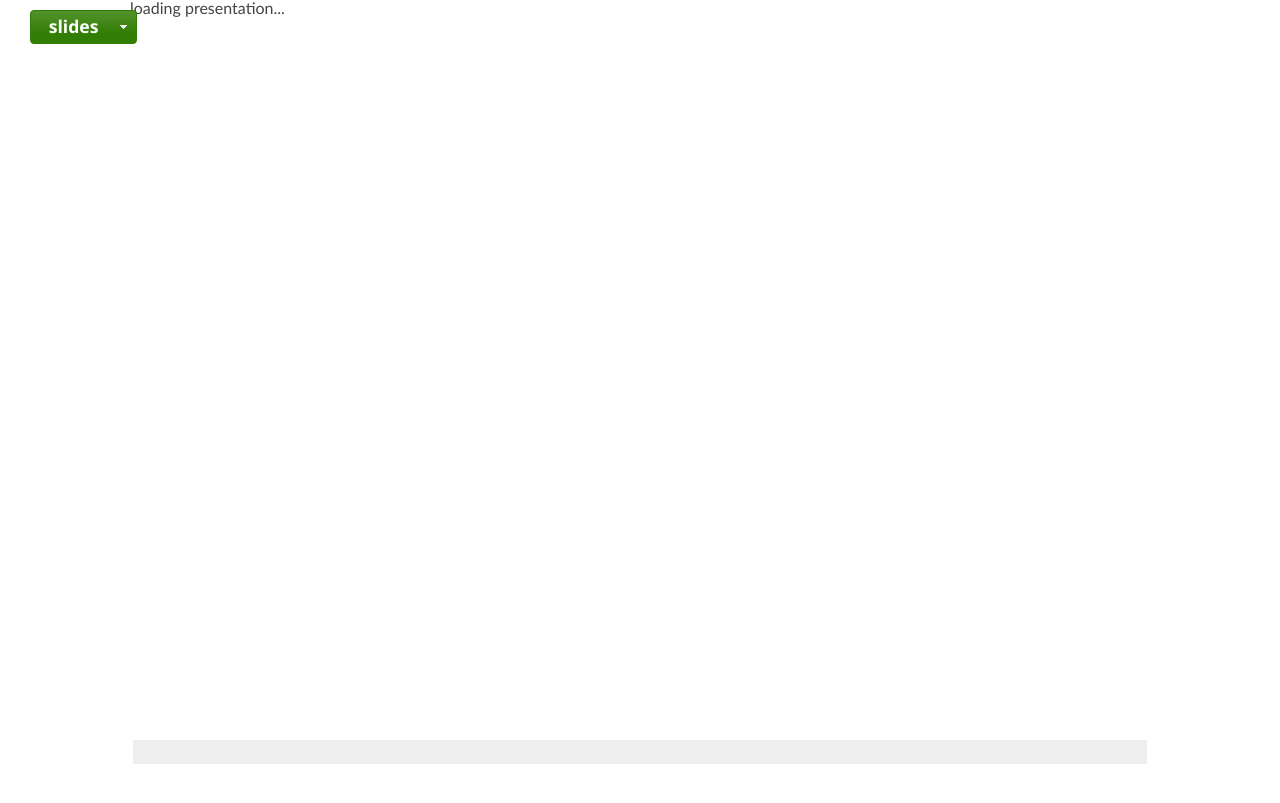
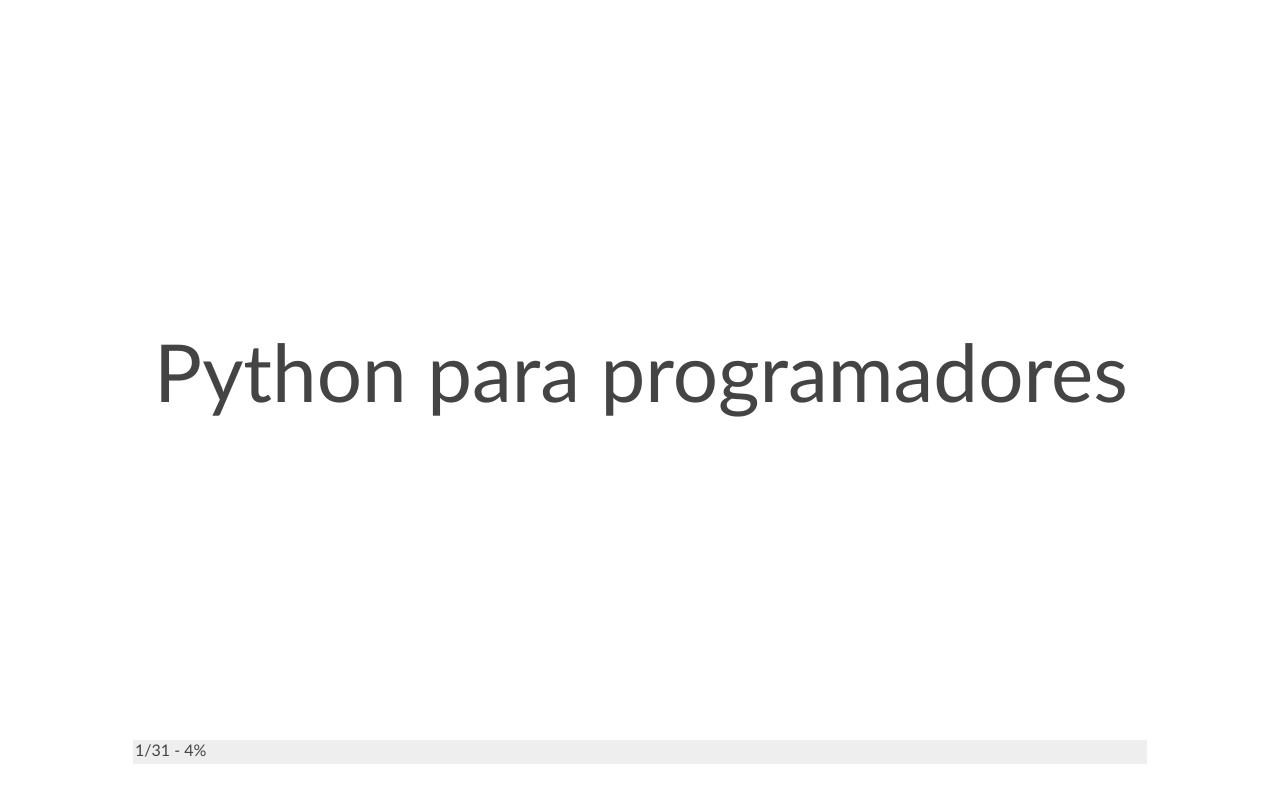
Before and after one commit to desarrollo-web/desarrollo-web.github.com, a Jekyll site: the page presentaciones/_posts/2011-04-05-intro-python.html, which Jekyll copies as it is, in a window 1280 px wide. Shown: the top 803 px of the page. Built offline with Jekyll 4.4.1, drawn with Linux system fonts in a browser that asks for light colours; some of the changed lines change nothing that is shown.

Commit message:
changed js path, again

```diff
--- a/presentaciones/_posts/2011-04-05-intro-python.html
+++ b/presentaciones/_posts/2011-04-05-intro-python.html
@@ -11,19 +11,19 @@
   <link rel="stylesheet" href="/css/syntax.css" type="text/css"/>
   <link rel="stylesheet" href="/css/showoff.css" type="text/css"/>
 
-  <script type="text/javascript" src="/js/jquery-1.4.2.min./js"></script>
-  <script type="text/javascript" src="/js/jquery.cycle.all./js"></script>
-	<script type="text/javascript" src="/js/jquery-print./js"></script>
-  <script type="text/javascript" src="/js/jquery.batchImageLoad./js"></script>
+  <script type="text/javascript" src="/js/jquery-1.4.2.min.js"></script>
+  <script type="text/javascript" src="/js/jquery.cycle.all.js"></script>
+	<script type="text/javascript" src="/js/jquery-print.js"></script>
+  <script type="text/javascript" src="/js/jquery.batchImageLoad.js"></script>
 
-  <script type="text/javascript" src="/js/jquery.doubletap-0.1./js"></script>
+  <script type="text/javascript" src="/js/jquery.doubletap-0.1.js"></script>
 
-  <script type="text/javascript" src="/js/fg.menu./js"></script>
-  <script type="text/javascript" src="/js/showoff./js"></script>
-  <script type="text/javascript" src="/js/jTypeWriter./js"> </script>
-  <script type="text/javascript" src="./js/sh_main.min./js"></script>
-  <script type="text/javascript" src="/js/core./js"></script>
-  <script type="text/javascript" src="/js/showoffcore./js"></script>
+  <script type="text/javascript" src="/js/fg.menu.js"></script>
+  <script type="text/javascript" src="/js/showoff.js"></script>
+  <script type="text/javascript" src="/js/jTypeWriter.js"> </script>
+  <script type="text/javascript" src=".js/sh_main.min.js"></script>
+  <script type="text/javascript" src="/js/core.js"></script>
+  <script type="text/javascript" src="/js/showoffcore.js"></script>
 
   <link type="text/css" href="/css/fg.menu.css" media="screen" rel="stylesheet" />
   <link type="text/css" href="/css/theme/ui.all.css" media="screen" rel="stylesheet" />
```
